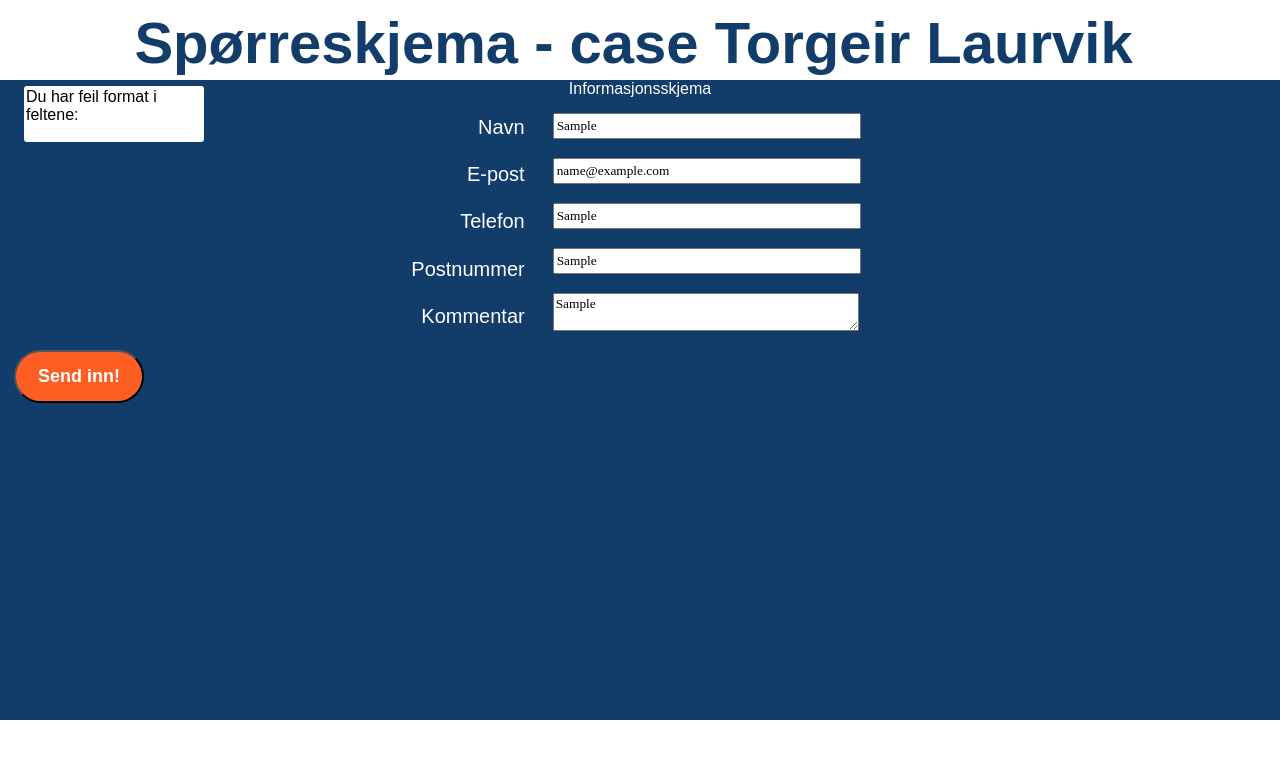
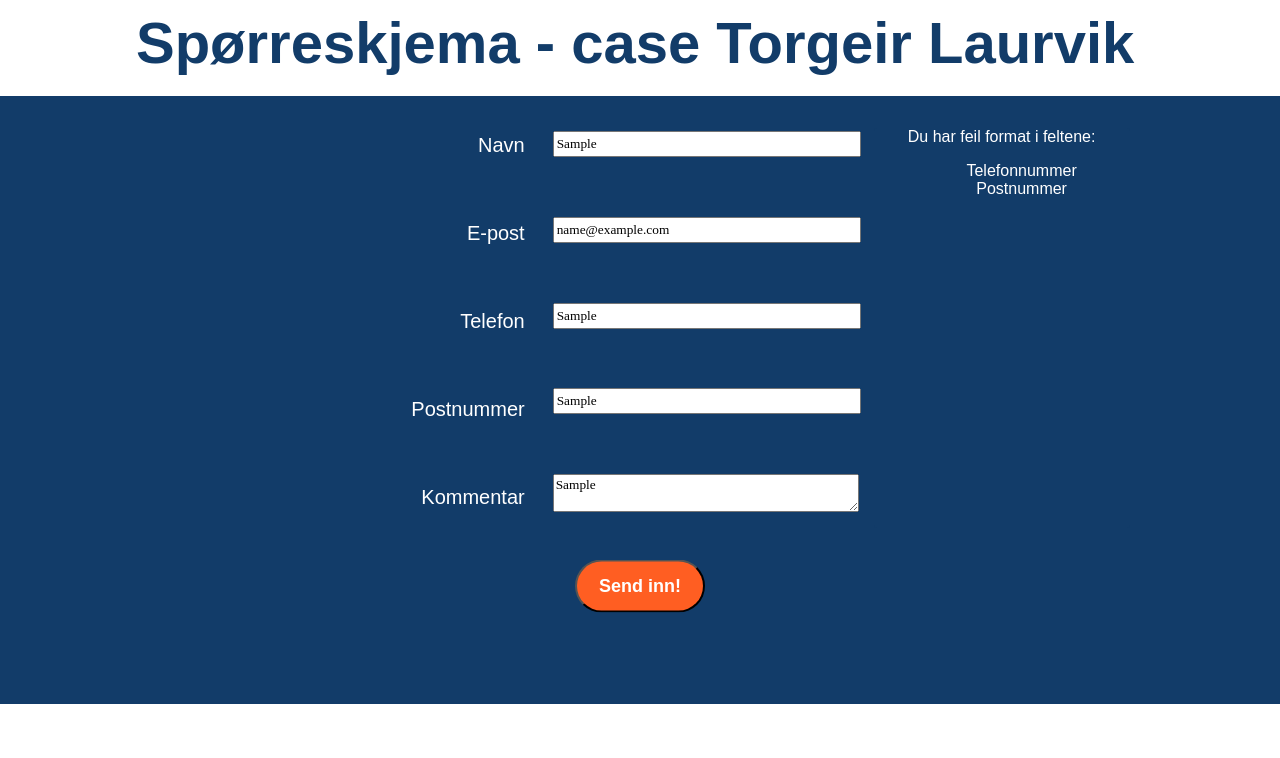
Before and after one commit to torgesla/amplifyapp, a React (Create React App) app: page / in a window 1280 px wide. Both pictures are taken after typing "Sample", "name@example.com", "Sample", "Sample", "Sample" into the empty fields and a click on the button "Send inn!". Shown: the top 758 px of the page. Built offline with nearby package versions, Linux system fonts and the light colour scheme; a web font is replaced by a local one.

Commit message:
final commit?

```diff
--- a/src/front-end/ConfirmationPage.tsx
+++ b/src/front-end/ConfirmationPage.tsx
@@ -1,7 +1,56 @@
+import styled from 'styled-components';
+import {successSubmitAtom} from "../atoms";
+import { useRecoilState } from "recoil";
 export default () => {
+    const [succesSubmit, setSuccessSubmit] = useRecoilState(successSubmitAtom);
+
+    const Background = styled.div`
+        display: flex;
+        flex-direction: column;
+        position: absolute;
+        left: 0;
+        width: 100%;
+        height:80%;
+        top: 10%;
+        background-color: rgb(18,60,105);
+
+    `
+    const Message = styled.h1`
+        position: absolute;
+        width: 100%;
+        text-align: center;
+        top: 40%;
+        left: 50%;
+        transform: translate(-50%, -50%);
+        font-size: min(10vh,5vw);
+        color: orange;
+
+    `
+    const BackButton = styled.button`
+        display: block;
+        position: absolute;
+        left: 50vw;
+        top: 70vh;
+        transform: translate(-50%, -50%);
+        text-align: center;
+        font-family: Muli,sans-serif;
+        background-color: #ff5e22;
+        box-sizing: border-box;
+        border-radius: 10em;
+        color: #fff;
+        font-size: 18px;
+        font-weight: 700;
+        padding: 14px 22px;
+        text-decoration: none;
+        -webkit-backface-visibility: hidden;
+        transition: all .3s cubic-bezier(.25,.8,.25,1);
+    `
     return(
-        <div>
-            Dataen du skrev inn er nå sendt!
-        </div>
+        <Background>
+            <Message>
+                Skjemaet er godkjent, og sendt inn!
+            </Message>
+            <BackButton onClick={() => setSuccessSubmit(!succesSubmit)}>Gå tilbake</BackButton>
+        </Background>
     )
 };
--- a/src/front-end/ErrorMessage.tsx
+++ b/src/front-end/ErrorMessage.tsx
@@ -1,45 +1,39 @@
-import { setServers } from "dns";
-import { useEffect} from "react";
 import styled from 'styled-components'
 
 interface errorProps{
-    errors : string[],
-    showErrors : boolean,
-    doClose : () => void
+    in_errors : string[],
+    showErrors : boolean
 }
-const fields_dict : {[id :string] : string[]} = {
-    'name' : ['Navn', 'Navn Navnesen'],
-    'email' : ['E-post', 'navn@bedrift.landkode'],
-    'phone' :['Telefonnummer', '(+XX)XXX XX XXX eks. 954 32 127'],
-    'zip' :  ['Postnummer', 'XXXX']
+const fields_dict : {[id :string] : string} = {
+    'name' : 'Navn',
+    'email' : 'E-post',
+    'phone' :'Telefonnummer',
+    'zip' :  'Postnummer'
 }
 
-export default ({errors, showErrors, doClose} : errorProps) => {
-    useEffect(() => {
-    }, [errors])
-    useEffect(() => {
-        document.addEventListener("mousedown", () => {
-            doClose()
-        })
-    })
+export default ({in_errors, showErrors} : errorProps) => {
     const StyledModal = styled.div`
+        position: fixed;
         display: ${showErrors ? 'block' : 'none'};
-        position: fixed;
+        background-color: rgb(18,60,105);
+        left: 67vw;
+        top: 15vh;
+        height: 50vh;
+        width: 20vw;
+        color: white;
         border-radius: 3px;
         margin: 0.5rem 1rem;
-        width: 11rem;
-        background: white;
-        color: black;
-        border: 2px solid white;
     `
+    const ErrorsList = styled.ul`
+        list-style-type:none
+    `
+    const listItems = in_errors.map((error) =>
+        <li>{fields_dict[error]}</li>
+    );
     return(
         <StyledModal>
-            <div>Du har feil format i felt{errors.length===1 ? 'et' : 'ene'}:</div>
-            <ul>
-                {errors.map((error) =>{
-                    <li>{fields_dict[error][0]}</li>
-                })}
-            </ul>
+            <div>Du har feil format i felt{in_errors.length===1 ? 'et' : 'ene'}:</div>
+            <ErrorsList>{listItems}</ErrorsList>
         </StyledModal>
     )
 };
--- a/src/front-end/Form.tsx
+++ b/src/front-end/Form.tsx
@@ -16,7 +16,7 @@ type FormData = {
 }
 const Header = styled.h1`
     position: relative;
-left: 10%;
+    left: 10vw;
     font-family: Muli,sans-serif;
     transition: all .2s ease-in-out;
     color: rgb(18,60,105);
@@ -31,15 +31,14 @@ display: flex;
     flex-direction: column;
     background-color: rgb(18,60,105);
     left: 0;
-width: 100%;
-height:80%;
-top: 10%;
+    width: 100vw;
+    height:76vh;
+    top: 12vh;
     position: absolute;
 `
 const FieldSet = styled.fieldset`
     border-width: 0;
-    border-color: red;
-    height: 100%;
+    height: 55vh;
 `
 const FieldsContainer = styled.div`
 display: flex;
@@ -85,6 +84,10 @@ margin: auto 10px;
 font-family: muli, sans serif;;
 `
 const SubmitButton = styled.button`
+    position: absolute;
+    left: 50vw;
+    top: 60vh;
+    transform: translate(-50%, -50%);
     text-align: center;
     font-family: Muli,sans-serif;
     margin: 0;
@@ -97,31 +100,29 @@ font-size: 18px;
     font-weight: 700;
     padding: 14px 22px;
     margin-top: 10px;
-position: relative;
     text-decoration: none;
     -webkit-backface-visibility: hidden;
     transition: all .3s cubic-bezier(.25,.8,.25,1);
 `
-/* const defaultFormData = {name:'', email:'', phone:'', areacode:'', comment:''} */
+let errors : string[] = [];
 export default () => {
-    let errors : string[] = []
     const [succesSubmit, setSuccessSubmit] = useRecoilState(successSubmitAtom);
     const { register, handleSubmit} = useForm();
     const [showErrors, setShowErrors] = useState<boolean>(false);
-/*     const [formData, setFormData] =useState<FormData>(defaultFormData); */
+    const [in_errors, setErrors] = useState<string[]>([])
 
     const sendToValidation = (data : FormData) : Promise<string[]> => {
         const requestOptions = {
             method: 'POST',
-            headers: { 'Content-Type': 'application/json' },
+            headers: { 'Content-Type': 'application/json'},
             body: JSON.stringify(data)
         };
-        const errors2 : Promise<string[]> = fetch('http://localhost:5000/api', requestOptions)
+        const errors2 : Promise<string[]> = fetch('http://localhost:8080/api', requestOptions)
             .then(response => response.json())
             .then(errors => errors);
         return errors2;
     }
-    const sendToNettBureau = (data: FormData) => {
+/*     const sendToNettBureau = (data: FormData) => {
         const requestOptions = {
             method: 'POST',
             headers: { 'Content-Type': 'multipart/form-data' },
@@ -129,9 +130,8 @@ export default () => {
         };
         fetch('https://case.nettbureau.no/submit/', requestOptions)
         .then(response => console.log(response.json()))
-    }
+    } */
     const formValidation = async (data : FormData) => {
-
         const nameValid : string = Boolean(data.name.trim()) ? 'ok':'name' ;
         const epostValid : string = emailRegex.test(data.email) ? 'ok':'email';
         const phoneValid : string = validator.isMobilePhone(data.phone) ? 'ok':'phone';
@@ -141,24 +141,31 @@ export default () => {
         const allGood = errorsArray.length === 0;
         if(!allGood){
             errors = errorsArray;
+            setErrors(errors);
             setShowErrors(true);
             return
         }
+        let allGoodbackend = true
+        try {
             errors = await sendToValidation(data)
-        const allGoodbackend : boolean = errors.length === 0;
+            allGoodbackend= errors.length === 0;
             if(allGood && allGoodbackend){
-            sendToNettBureau(data);
+                /* sendToNettBureau(data); */
+                return
             }
-        setSuccessSubmit(allGood && allGoodbackend);
-        setShowErrors(true);
+            setErrors(errors)
+        }catch{
+            console.log("Server didn't respond")
+        }
+        setSuccessSubmit(allGood && (allGoodbackend || true));
+        setShowErrors(!succesSubmit);
     };
     const clearSubmit = () => {
         errors = [];
         setSuccessSubmit(false);
-        setShowErrors(false);
+        setShowErrors(!showErrors);
     };
     const Submit = (data : any) => {
-       /*  setFormData(data); */
         formValidation(data);
     };
     return(
@@ -167,7 +174,6 @@ export default () => {
         <FormContainer>
             <form onSubmit={handleSubmit(Submit)}>
                 <FieldSet>
-                    <legend style={{color:"white", textAlign:"center"}}>Informasjonsskjema</legend>
                     <FieldsContainer>
                         <LabelsContainer>
                             <Label htmlFor={'name'}>Navn</Label>
@@ -183,12 +189,12 @@ export default () => {
                             <InputField {...register("areacode",    {required: true})}  className="required" name="areacode"    placeholder="0000" />
                             <Commentbox {...register('comment')}                                             name="comment"/>
                         </InputsContainer>
+                        {showErrors ? (<ErrorMessage in_errors={in_errors} showErrors={showErrors}/>) : null}
                     </FieldsContainer>
                     <SubmitButton type="submit">Send inn!</SubmitButton>
                 </FieldSet>
             </form>
         </FormContainer>
-        {showErrors ? (<ErrorMessage errors={errors} showErrors={showErrors} doClose={() => clearSubmit()}/>) : null}
     </>
     )
 };
```
Lines whose indentation alone changed are shown as unchanged.
